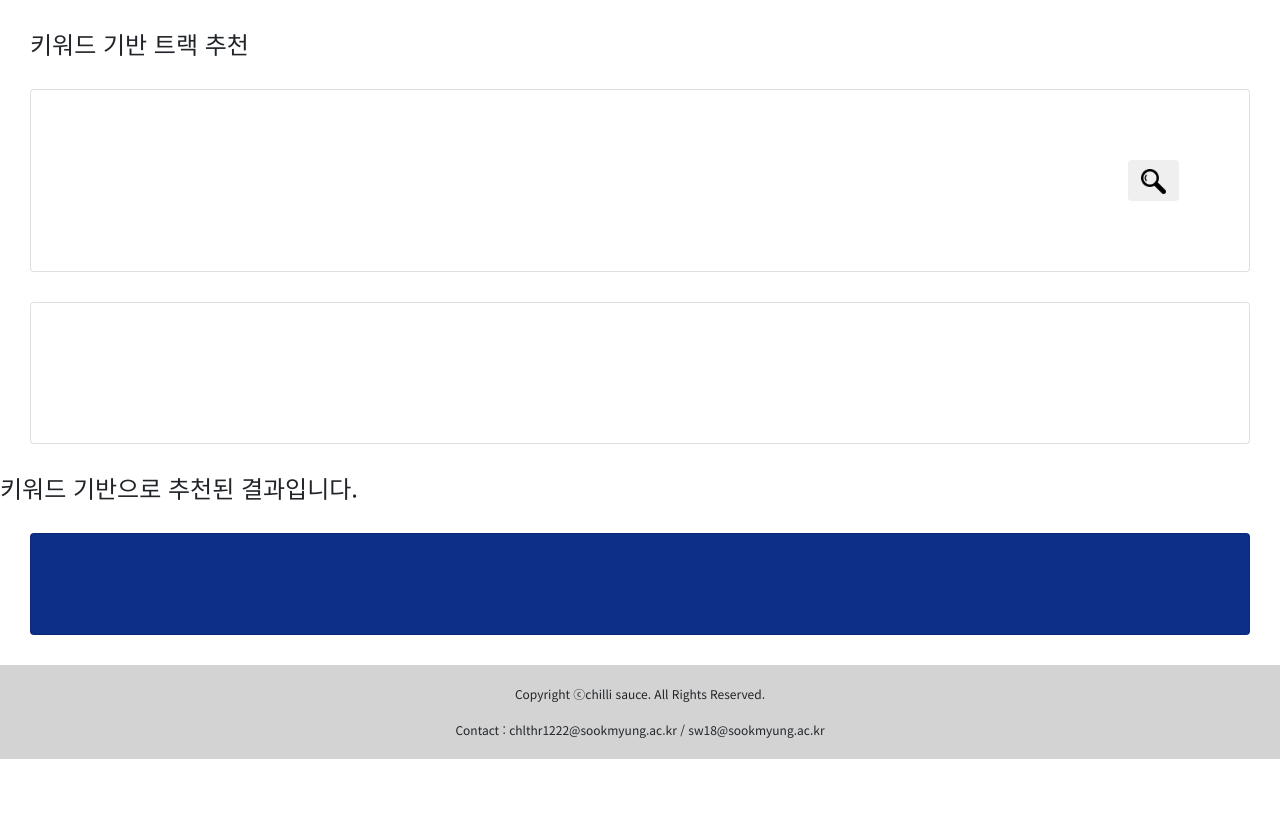
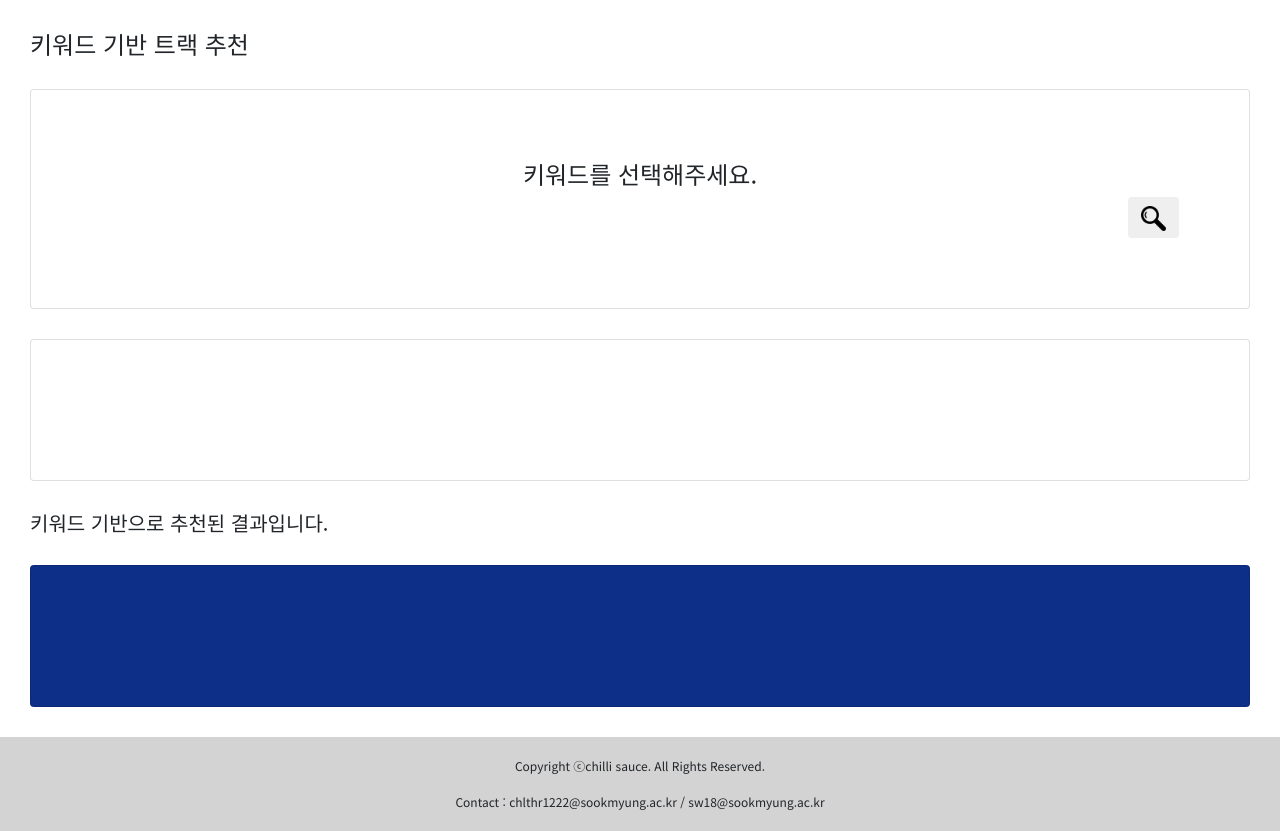
Before and after one commit to 1010Min/-chili-sauce, a Flask app: page /recommend in a window 1280 px wide. Shown: the part 112-943 px from the top of the page. Before the commit the page ends 871 px from the top, so only its background shows below. Run offline with Flask 2, Linux system fonts and the light colour scheme; data that the repository does not hold is empty; some libraries are stand-ins or nearby versions.

Commit message:
UPDATE:recommend.html-디자인 수정2

```diff
--- a/templates/recommend.html
+++ b/templates/recommend.html
@@ -32,6 +32,7 @@
     <title>sookmyung-track</title>
     <link rel="stylesheet" href="../static/index.css">
 
+    <style>.keyyy{margin: 4px}</style>
 
 </head>
 
@@ -63,6 +64,7 @@
 </div>
 <div class="card">
     <div class="card-body">
+        <h4>키워드를 선택해주세요.</h4>
         <div id='result'></div>
         <button id='target_btn' onclick="CalCheckboxValue()" class="btn float-right"><img src="../static/dotbogi.png" style="width:25px; height:25px;" alt=""></button>
     </div>
@@ -72,8 +74,11 @@
         <div id="reviews-box"></div>
         </div></div>
   <div class="main">
-    <h4>키워드 기반으로 추천된 결과입니다.</h4>
-    <div id="first" class="card"><div id='result2' style="color: white;"></div>
+    <h5 style="margin-top: 30px; margin-left: 30px; margin-bottom: 30px">키워드 기반으로 추천된 결과입니다.</h5>
+    </div>
+    <div class="card" style="background-color: #0d2f87;">
+        <div class="card-body"><div id='result2' style="color: white;"></div></div>
+    </div>
     <!-- <div class="row">
         <div class="col">
             <div id="first" class="card">
@@ -83,7 +88,6 @@
             </div>
         </div>
     </div> -->
-</div>
 
 <div class="footer">
     Copyright ⓒchilli sauce. All Rights Reserved.
```
